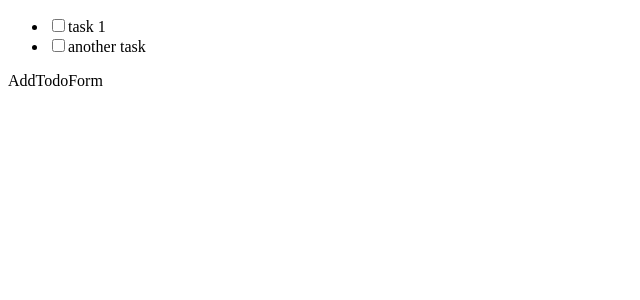
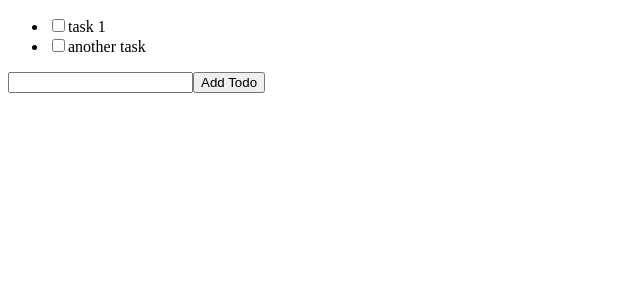
Before and after one commit to bombasic/todo-ts-app, a React (Create React App) app: page / in a window 1280 px wide. Shown: the top 300 px of the page, without its empty margins (0-640 px from the left). Built offline with nearby package versions, Linux system fonts and the light colour scheme.

Commit message:
Finished AddTodo logic

```diff
--- a/src/App.tsx
+++ b/src/App.tsx
@@ -1,4 +1,5 @@
 import { useState } from "react";
+import AddTodoForm from "./components/AddTodoForm";
 import TodoList from "./components/TodoList";
 
 // * https://www.youtube.com/watch?v=sOP7eOPXPjQ vid tut
@@ -24,9 +25,14 @@ function App() {
     setTodos(newTodos);
   };
 
+  const addTodo: AddTodo = (newTodo) => {
+    setTodos([...todos, { text: newTodo, complete: false }]);
+  };
+
   return (
     <>
       <TodoList todos={todos} toggleTodo={toggleTodo} />
+      <AddTodoForm addTodo={addTodo} />
     </>
   );
 }
--- a/src/components/AddTodoForm.tsx
+++ b/src/components/AddTodoForm.tsx
@@ -1,7 +1,33 @@
-type Props = {};
+import { useState, ChangeEvent, FormEvent } from "react";
 
-const AddTodoForm = (props: Props) => {
-  return <div>AddTodoForm</div>;
+interface Props {
+  addTodo: AddTodo;
+}
+
+const AddTodoForm: React.FC<Props> = ({ addTodo }) => {
+  const [newTodo, setNewTodo] = useState("");
+
+  const changeHandler = (event: ChangeEvent<HTMLInputElement>) => {
+    setNewTodo(event.target.value);
+  };
+
+  const submitHandler = (event: FormEvent<HTMLButtonElement>) => {
+    event.preventDefault();
+    if (newTodo.trim().length === 0) {
+      return;
+    }
+    addTodo(newTodo);
+    setNewTodo("");
+  };
+
+  return (
+    <form>
+      <input type="text" value={newTodo} onChange={changeHandler} />
+      <button type="submit" onClick={submitHandler}>
+        Add Todo
+      </button>
+    </form>
+  );
 };
 
 export default AddTodoForm;
--- a/src/components/TodoList.tsx
+++ b/src/components/TodoList.tsx
@@ -1,4 +1,3 @@
-import AddTodoForm from "./AddTodoForm";
 import TodoListItem from "./TodoListItem";
 
 interface TodoListProps {
@@ -16,7 +15,6 @@ const TodoList: React.FC<TodoListProps> = ({ todos, toggleTodo }) => {
           );
         })}
       </ul>
-      <AddTodoForm />
     </>
   );
 };
--- a/src/type.d.ts
+++ b/src/type.d.ts
@@ -4,3 +4,5 @@ interface Todo {
 }
 
 type ToggleTodo = (selectedTodo: Todo) => void;
+
+type AddTodo = (newTodo: string) => void;
```
